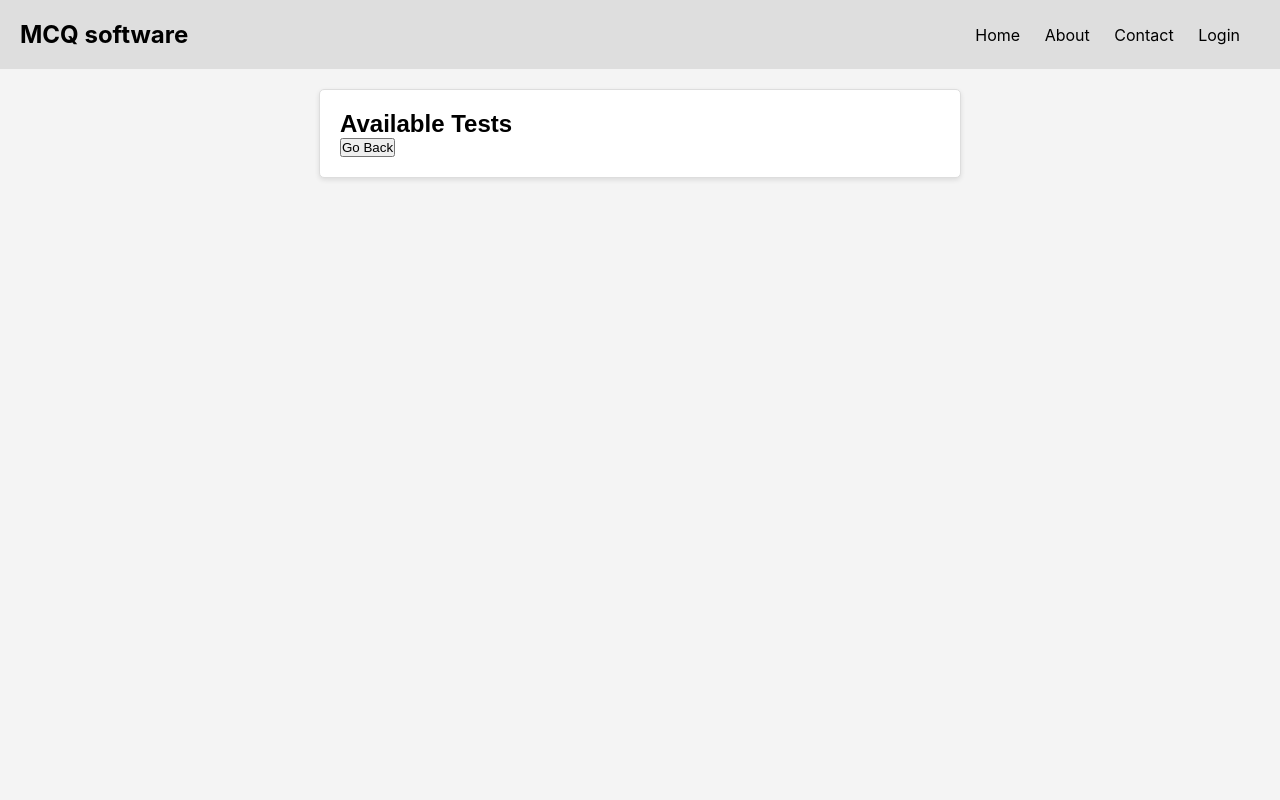
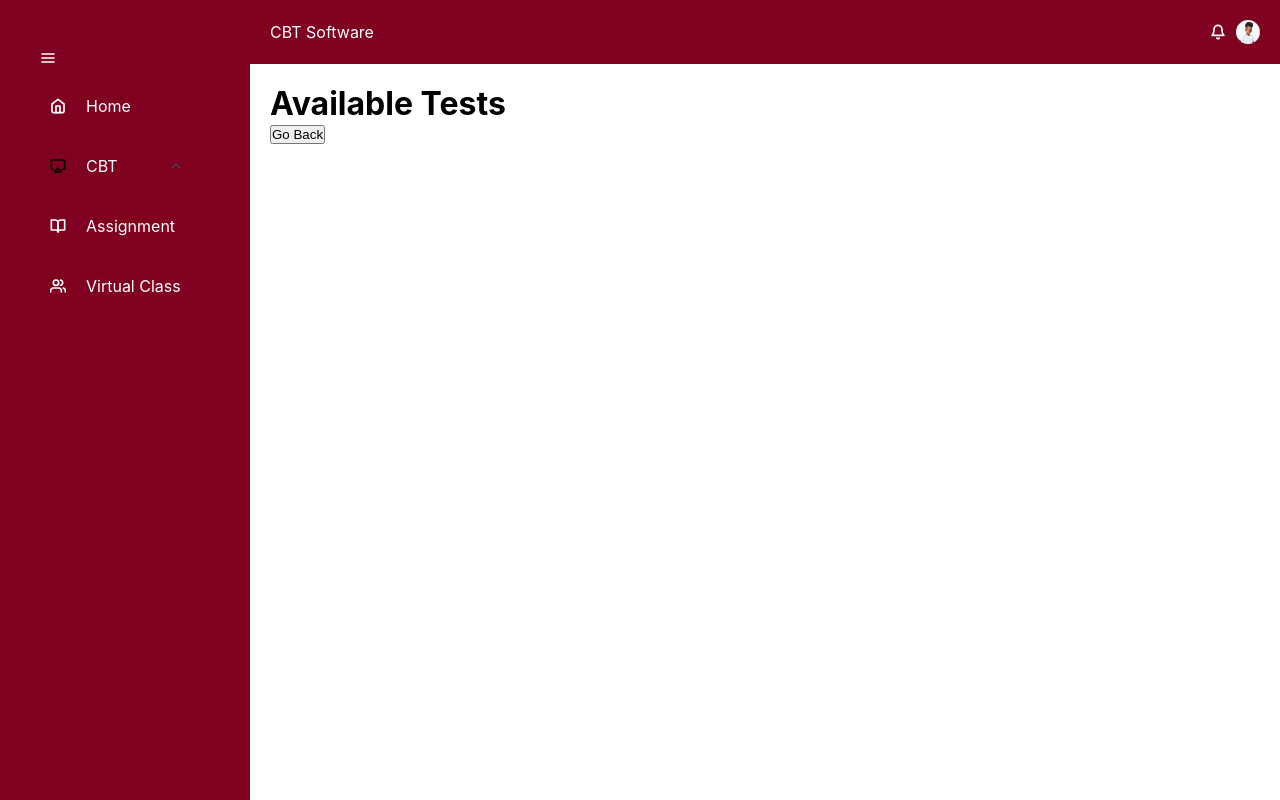
Before and after one commit to adepoju-oluwatobi/simple_cbt_app, a Flask app: page /student/available_tests in a window 1280 px wide. Run offline with Flask 2, Linux system fonts and the light colour scheme; the visitor is signed in with stand-in values (Sample User, id 1).

Commit message:
changed side bar bg

```diff
--- a/static/dashboard.css
+++ b/static/dashboard.css
@@ -4,8 +4,11 @@
 }
 .container {
     margin-left: 250px; /* Adjust the margin to leave space for the sidebar */
-    padding: 20px; /* Add some padding to the container */
+
     font-family: 'Inter', sans-serif;
+}
+.content{
+    padding: 20px;
 }
 .welcome{
     font-weight: bold;
--- /dev/null
+++ b/static/header_2.css
@@ -0,0 +1,20 @@
+*{
+    margin: 0;
+    padding: 0;
+}
+header{
+    background: #800020;
+    padding: 20px;
+    display: flex;
+    justify-content: space-between;
+    align-items: center;
+    color: white;
+}
+.profile{
+    display: flex;
+    align-items: center;
+    gap: 10px;
+}
+.profile .pics{
+    width: 24px;
+}
--- a/static/hero.css
+++ b/static/hero.css
@@ -41,7 +41,6 @@
 }
 
 .hero p {
-    width: ;
     color: white;
     margin-top: 20px;
 }
--- a/static/sidebar.css
+++ b/static/sidebar.css
@@ -6,7 +6,7 @@
 .sidebar {
     font-family: 'Inter', sans-serif;
     width: 250px; /* Adjust the width as needed */
-    background-color: #9c9c9c; /* Background color of the sidebar */
+    background-color: #800020; /* Background color of the sidebar */
     color: black; /* Text color */
     position: fixed; /* Fixed position so it stays visible */
     top: 0; /* Position at the top */
@@ -20,6 +20,7 @@
     width: 100%;
     padding-left: 30px;
     margin-left: 0;
+    padding-top: 20px;
 }
 
 .sidebar-nav li {
@@ -34,9 +35,9 @@
     gap: 20px;
 }
 
-.sidebar-nav a {
+.sidebar-nav a, .sidebar-nav .menu {
     text-decoration: none; /* Remove underlines from links */
-    color: black;
+    color: white;
     padding: 10px;
     display: block; /* Make links full width */
     transition: background-color 0.3s; /* Smooth hover transition */
@@ -49,6 +50,7 @@
     margin-right: -10px; /* Extend background to the right */
     border: none;
     border-radius: 10px 0px 0px 10px;
+    color: black;
 }
 
 .dropdown .cbt{
@@ -57,15 +59,22 @@
     gap: 50px;
 }
 
-.dropdown-content{
-    display: flex;
+.dropdown .dropdown-content{
+    display: none;
     flex-direction: column;
     width: 100%;
     margin-right: 0;
+    padding-left: 50px;
 }
 .dropdown-content a{
     border-radius: 10px;
+    width: 100%;
+
 }
 .dropdown-content a:hover{
     border-radius: 10px;
+    background: white;
 }
+.show{
+    display: flex;
+}
--- a/student_data/student.json
+++ b/student_data/student.json
@@ -3,7 +3,7 @@
         "name": "Femi Adeoye",
         "parent_name": "Mr and Mrs Femi",
         "password": "femolala",
-        "class": "Year 8G",
+        "class": "Year 8GRAHAM",
         "score": "2",
         "scores": {
             "Science": 3,
--- a/templates/student/available_tests.html
+++ b/templates/student/available_tests.html
@@ -6,11 +6,13 @@
     <meta name="viewport"
           content="width=device-width, user-scalable=no, initial-scale=1.0, maximum-scale=1.0, minimum-scale=1.0">
     <meta http-equiv="X-UA-Compatible" content="ie=edge">
-    <link rel="stylesheet" href="{{ url_for('static', filename='style.css') }}">
+    <link rel="stylesheet" href="{{ url_for('static', filename='dashboard.css') }}">
 </head>
 <body>
-    {% include 'header.html' %}
-    <div class="container">
+    {% include 'student/sidebar.html' %}
+   <div class="container">
+    {% include 'student/header.html' %}
+    <div class="content">
         <h1>Available Tests</h1>
         <ul>
             {% for subject in subjects %}
@@ -35,6 +37,7 @@
         </ul>
         <p><button onclick="goBack()">Go Back</button></p>
     </div>
+   </div>
 
     <script>
         function goBack() {
--- /dev/null
+++ b/templates/student/header.html
@@ -0,0 +1,12 @@
+<head>
+    <link rel="stylesheet" href="{{ url_for('static', filename='header_2.css') }}">
+</head>
+<header>
+    <div>
+        <p class="site-title">CBT Software</p>
+    </div>
+    <div class="profile">
+        <img src="../../static/images/bell.svg" alt="">
+        <img class="pics" src="../../static/images/Ellipse 1.png" alt="">
+    </div>
+</header>
--- a/templates/student/sidebar.html
+++ b/templates/student/sidebar.html
@@ -4,6 +4,13 @@
 </head>
 <aside class="sidebar">
     <ul class="sidebar-nav">
+        <li>
+            <p class="menu">
+                <div>
+                    <img src="../../static/images/menu.svg" alt="">
+                </div>
+            </p>
+        </li>
         <li>
             <a href="/">
                 <div>
@@ -12,8 +19,8 @@
                 </div>
             </a>
         </li>
-        <li class="dropdown">
-            <a href="#" class="dropdown-btn">
+        <li class="dropdown" onclick="toggleContent()">
+            <a href="#" class="dropdown-btn" id="cbt-dropdown">
                 <div>
                     <img src="../../static/images/airplay.svg" alt="">
                     <div class="cbt">
@@ -22,7 +29,7 @@
                     </div>
                 </div>
             </a>
-            <div class="dropdown-content">
+            <div class="dropdown-content" id="cbt-dropdown-content" style="display: none;">
                 <a href="/student/available_tests">Take Test</a>
                 <a href="#">Test History</a>
                 <a href="#">Practice Test</a>
@@ -48,19 +55,14 @@
     </ul>
 </aside>
 <script>
-    const dropdownBtn = document.querySelector('.dropdown-btn');
-    const dropdownContent = document.querySelector('.dropdown-content');
 
-    dropdownBtn.addEventListener('click', () => {
-        dropdownContent.classList.toggle('show');
-    });
 
-    // Close the dropdown when clicking outside of it
-    window.addEventListener('click', (event) => {
-        if (!event.target.matches('.dropdown-btn')) {
-            if (dropdownContent.classList.contains('show')) {
-                dropdownContent.classList.remove('show');
+    function toggleContent() {
+        const element = document.getElementById("cbt-dropdown-content");
+        if (element.style.display == "none"){
+            element.style.display = "flex"
+        } else {
+            element.style.display = "none"
         }
     }
-    });
 </script>
```
Also changed, not shown: templates/student/dashboard.html (+5 -2 lines), static/images/Ellipse 1.png (added), static/images/airplay.svg, static/images/bell.svg (added), static/images/book-open.svg, static/images/home.svg, static/images/menu.svg (added), static/images/users.svg. Lines whose indentation alone changed are shown as unchanged.
